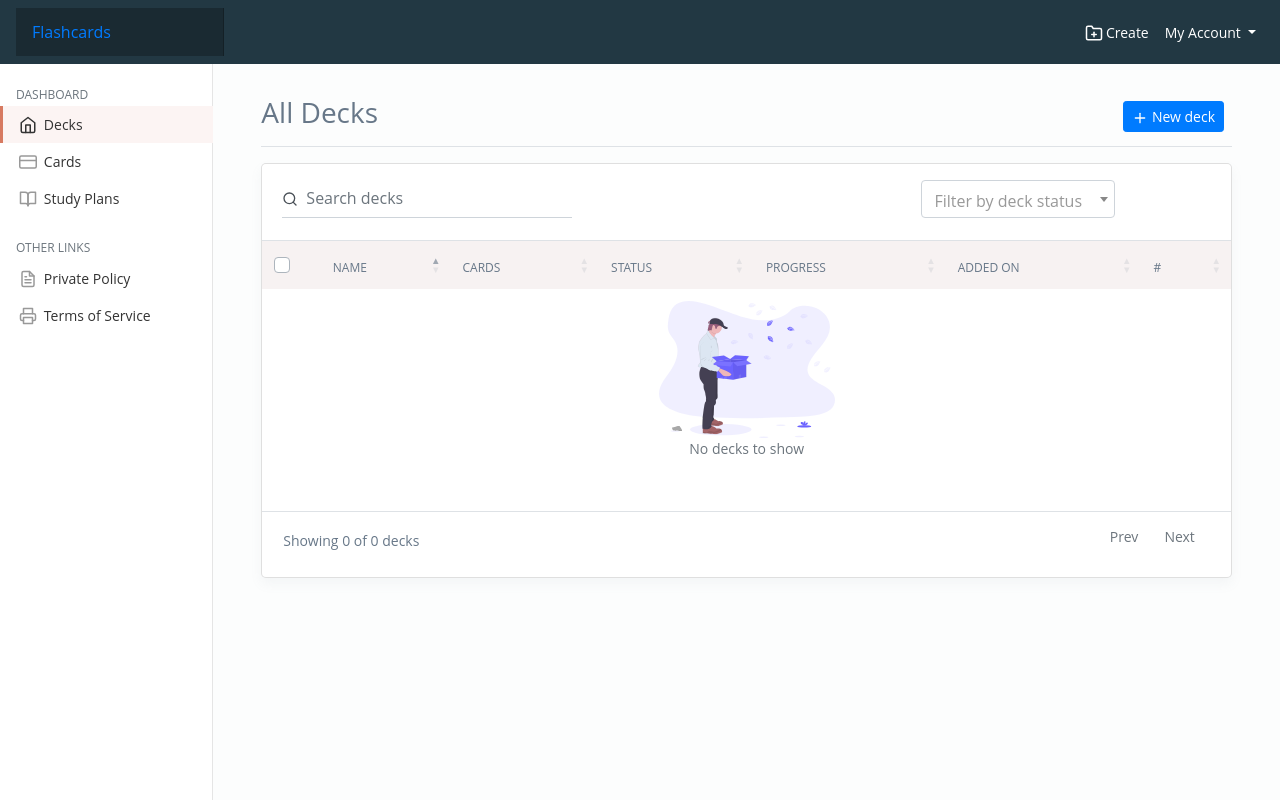
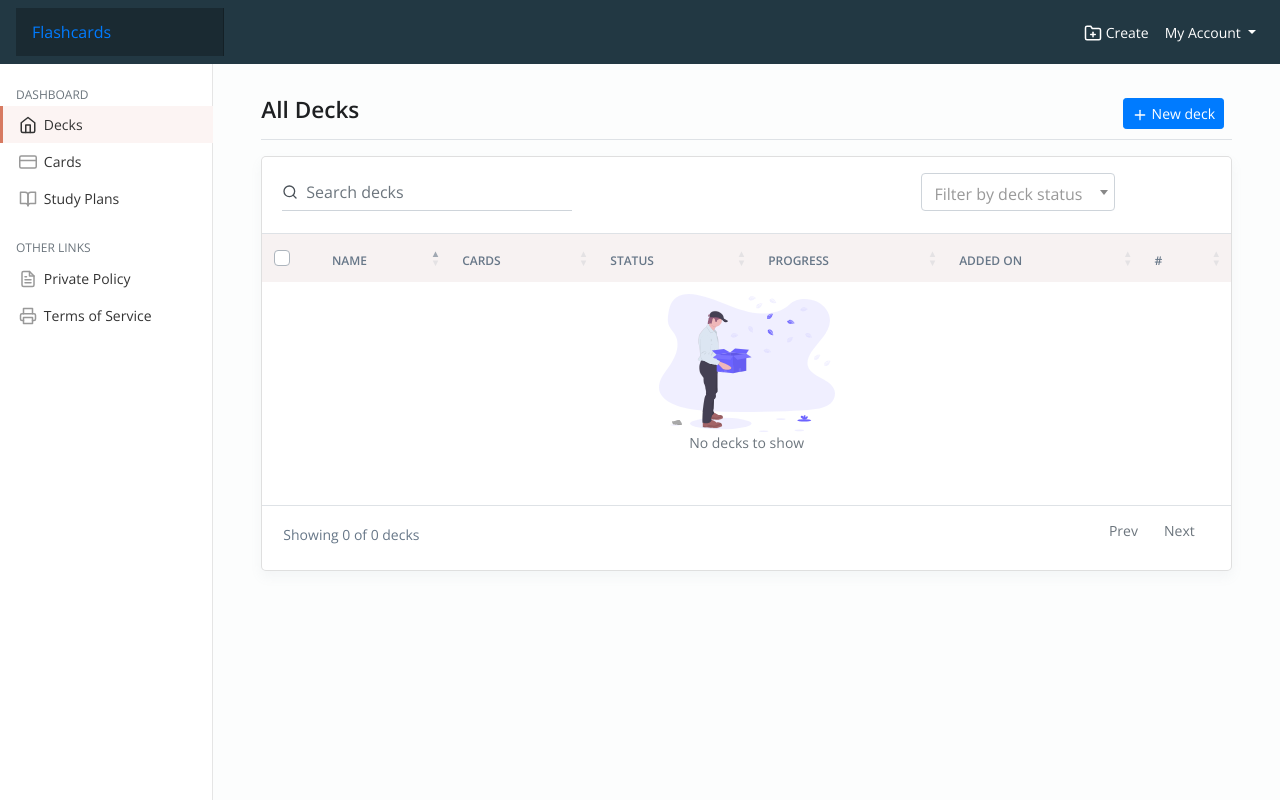
Before and after one commit to Victornguli/flashlearn, a Flask app: page /decks in a window 1280 px wide. Run offline with Flask 2, Linux system fonts and the light colour scheme; the visitor is signed in with stand-in values (Sample User, id 1); data comes from the database, SQL or seed files in the repository; data that the repository does not hold is empty; some libraries are stand-ins or nearby versions.

Commit message:
heading styling

```diff
--- a/flashlearn/static/css/main.css
+++ b/flashlearn/static/css/main.css
@@ -7,6 +7,26 @@ body {
     background: #fcfdfd;
     color: #677788;
     font-weight: 400;
+}
+
+.h1,
+.h2,
+.h3,
+.h4,
+.h5,
+.h6,
+h1,
+h2,
+h3,
+h4,
+h5,
+h6 {
+    color: #1e2022;
+}
+
+h1 {
+    font-size: 1.41094rem;
+    font-weight: 600;
 }
 
 /* Dropdown Items */
@@ -232,7 +252,6 @@ body {
 }
 
 .custom-dt thead th {
-    font-weight: 500;
     font-size: .75rem;
     color: #677788;
     text-transform: uppercase;
--- a/flashlearn/templates/base.html
+++ b/flashlearn/templates/base.html
@@ -13,6 +13,7 @@
     <link rel="stylesheet" href="https://cdn.datatables.net/1.10.21/css/dataTables.bootstrap4.min.css">
     <link href="https://cdn.jsdelivr.net/npm/select2@4.1.0-beta.1/dist/css/select2.min.css" rel="stylesheet" />
     <link rel="stylesheet" href="https://cdn.datatables.net/responsive/2.2.5/css/responsive.bootstrap4.min.css">
+    <link rel="stylesheet" href="https://fonts.googleapis.com/css2?family=Open+Sans:wght@400;600&display=swap">
     <link rel="stylesheet" href="{{ url_for('static', filename='css/main.css')}}">
     {% endblock %}
 </head>
--- a/flashlearn/templates/dashboard/decks/_decks.html
+++ b/flashlearn/templates/dashboard/decks/_decks.html
@@ -13,7 +13,7 @@
     {% endwith %}
     <div
         class="d-flex justify-content-between flex-wrap flex-md-nowrap align-items-center pt-3 pb-2 mb-3 border-bottom">
-        <h3 class="h3">All Decks</h3>
+        <h1>All Decks</h1>
         <div class="btn-toolbar mb-2 mb-md-0">
             <div class="btn-group mr-2">
                 <a href="{{ url_for('core.create_deck') }}">
@@ -101,7 +101,7 @@
                             href="{{ url_for('core.get_deck', deck_id=deck.id) }}">
                             <div>
                                 <span class="d-block h5 text-hover-primary">{{deck.name}}</span>
-                                <span class="d-block text-no-hover" style="font-size: 0.75rem;">
+                                <span class="d-block text-no-hover" style="font-size: 0.78rem;">
                                     Studied 3 hours ago
                                 </span>
                             </div>
```
